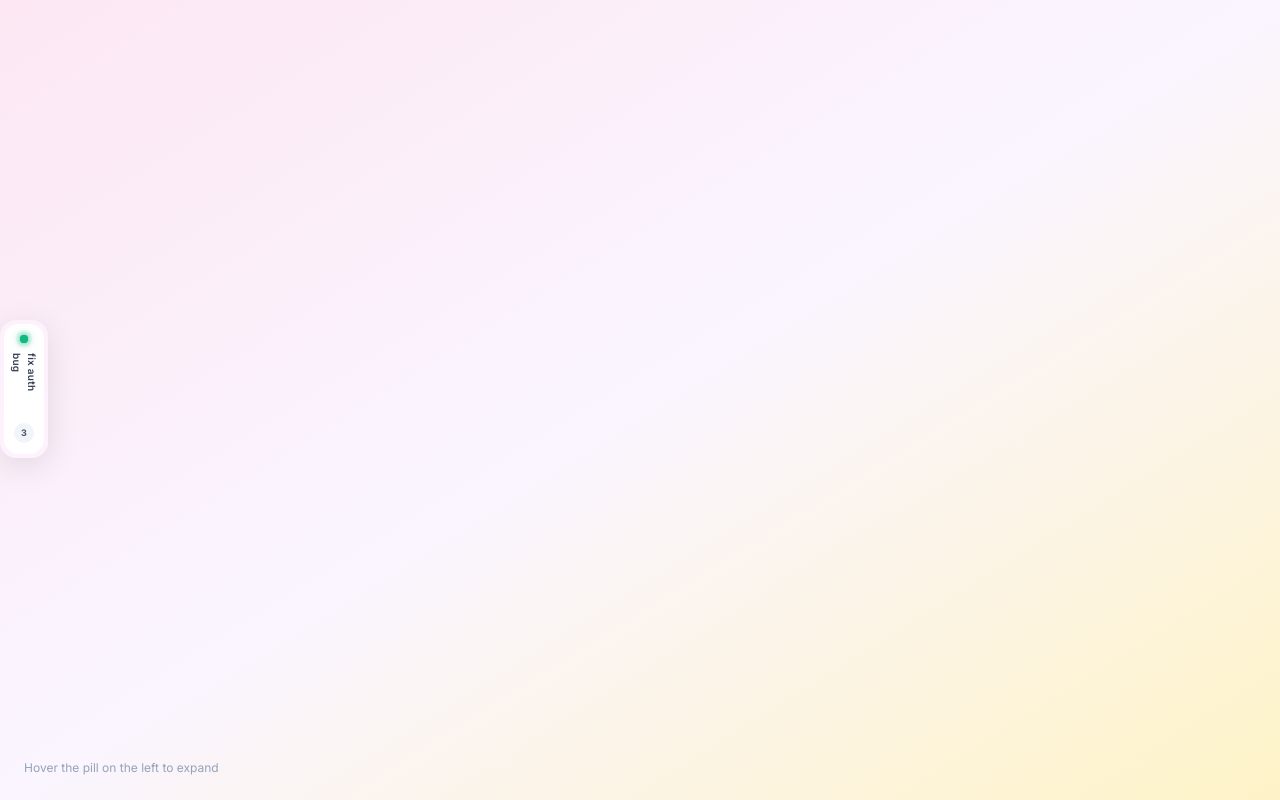
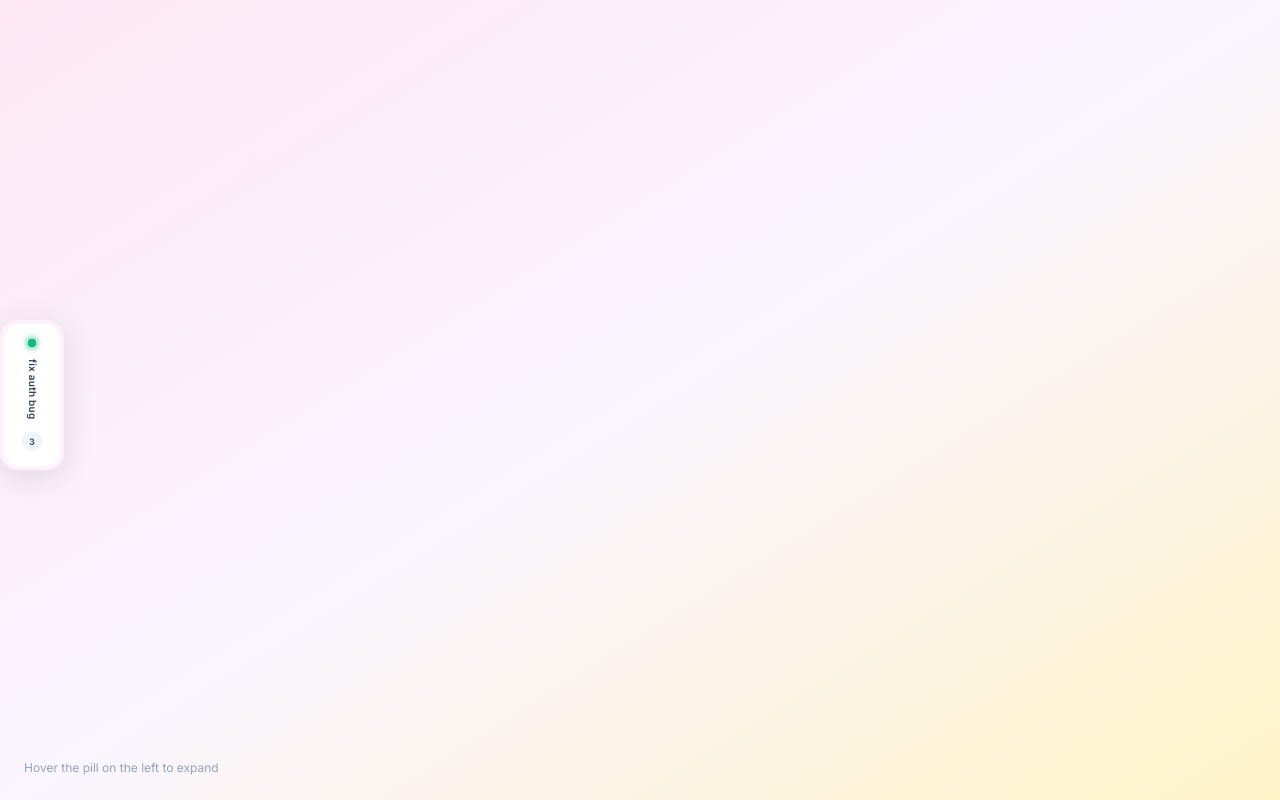
Before and after one commit to shawHuaZe/claude-island, a plain HTML site: page ai-agent-widget.html in a window 1280 px wide. Drawn offline with nearby package versions, Linux system fonts and the light colour scheme.

Commit message:
Increase collapsed capsule size for full text display

```diff
--- a/ai-agent-widget.html
+++ b/ai-agent-widget.html
@@ -97,22 +97,22 @@
       align-items: flex-start;
     }
 
-    /* Collapsed Pill - reference collapsed.png design */
+    /* Collapsed Pill - larger size for full text display */
     .island-collapsed {
-      width: 48px;
-      border-radius: 16px;
+      width: 64px;
+      border-radius: 18px;
       cursor: pointer;
       flex-shrink: 0;
       transition: all 0.5s cubic-bezier(0.34, 1.56, 0.64, 1);
     }
     .island-collapsed .inner {
-      border-radius: 15px;
+      border-radius: 16px;
       display: flex;
       flex-direction: column;
       align-items: center;
       justify-content: center;
-      padding: 10px 6px;
-      gap: 10px;
+      padding: 14px 8px;
+      gap: 12px;
     }
 
     /* Expanded state */
@@ -181,7 +181,7 @@
           <div class="absolute inset-0 w-2 h-2 rounded-full bg-emerald-500 pulse-ring"></div>
           <div class="relative w-2 h-2 rounded-full bg-emerald-500 green-glow"></div>
         </div>
-        <div class="writing-vertical text-slate-700 text-[10px] font-semibold tracking-wide" style="max-height: 60px; overflow: hidden;">
+        <div class="writing-vertical text-slate-700 text-[10px] font-semibold tracking-wide" style="max-height: 80px; overflow: hidden;">
           fix auth bug
         </div>
         <div class="w-5 h-5 rounded-full bg-slate-100 flex items-center justify-center">
```
